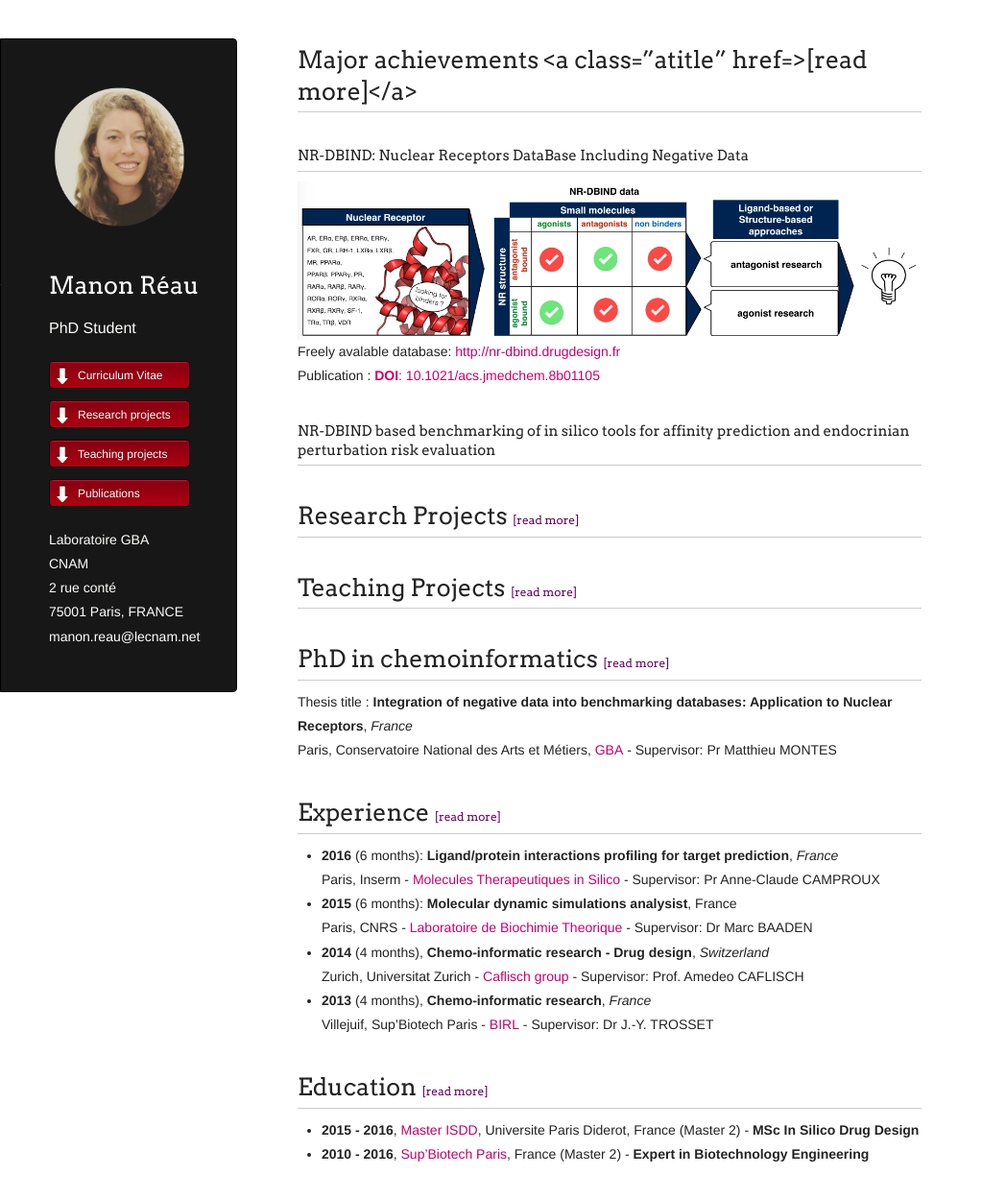
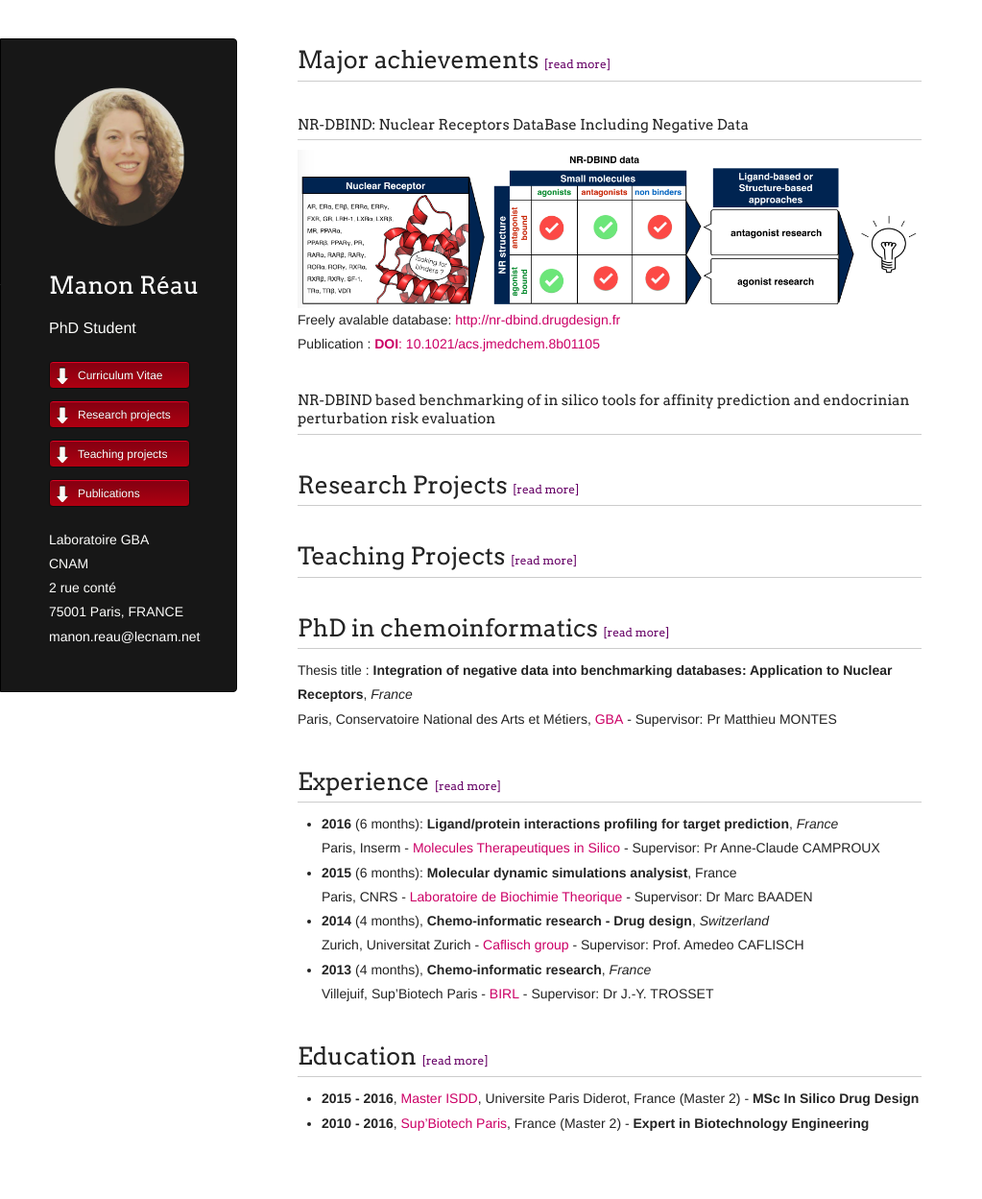
Before and after one commit to ManonR11/manonreau.github.io, a Jekyll site: the page built from index.md, in a window 1280 px wide and 1287 px high. Shown: the top 1249 px of the window at 96% size, without its empty margins (0-1023 px from the left). Built offline with Jekyll 4.4.1, drawn with Linux system fonts in a browser that asks for light colours; our own code applies the rules of GitHub Pages for plain Markdown files.

Commit message:
Update index.md

```diff
--- a/index.md
+++ b/index.md
@@ -1,4 +1,4 @@
-# Major achievements <a class="atitle" href={{site.data.samplelist.pages.Research_projects}}>[read more]</a>
+# Major achievements <a class="atitle" href="{{site.data.samplelist.pages.Research_projects}}">[read more]</a>
 ### NR-DBIND: Nuclear Receptors DataBase Including Negative Data
 <img style="width:100%" src="assets/images/TOCgraphic.png" alt="NR-DBIND TOC">
 Freely avalable database: <a href="http://nr-dbind.drugdesign.fr">http://nr-dbind.drugdesign.fr</a><br>
```
